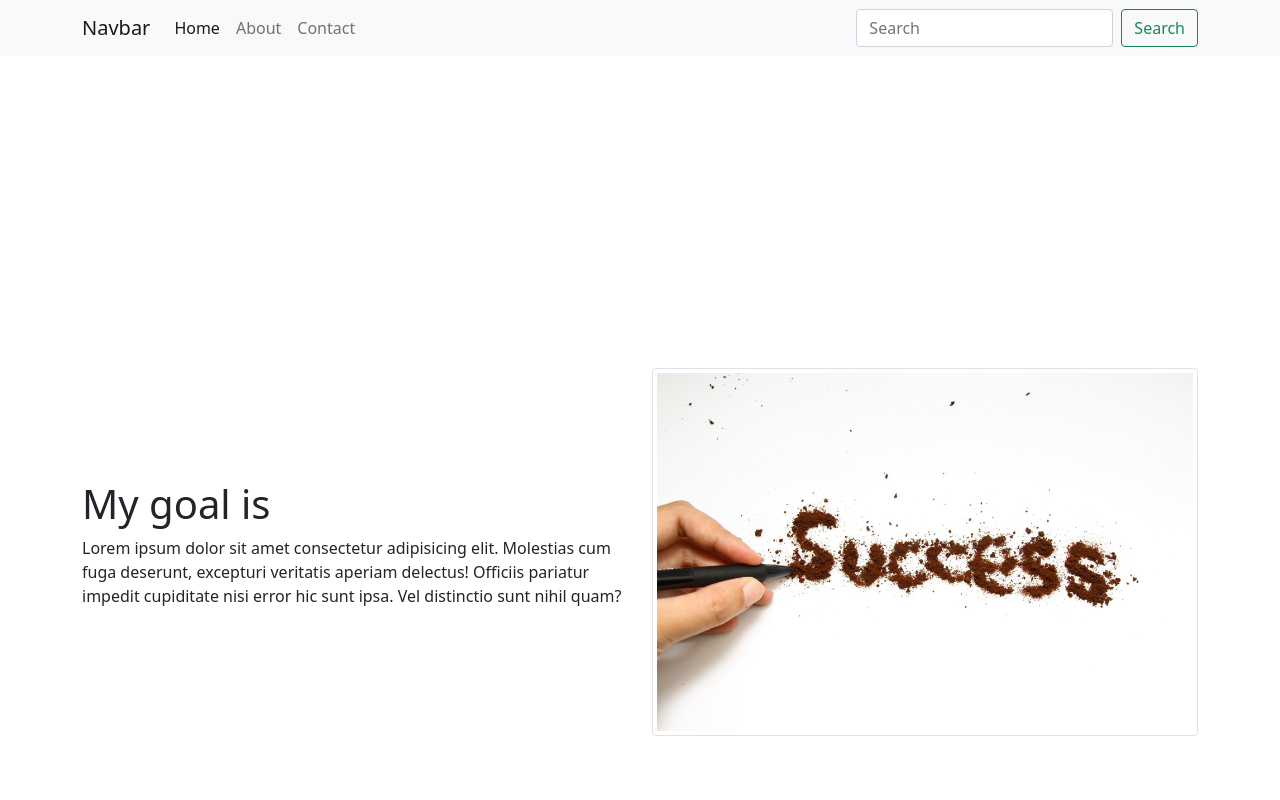
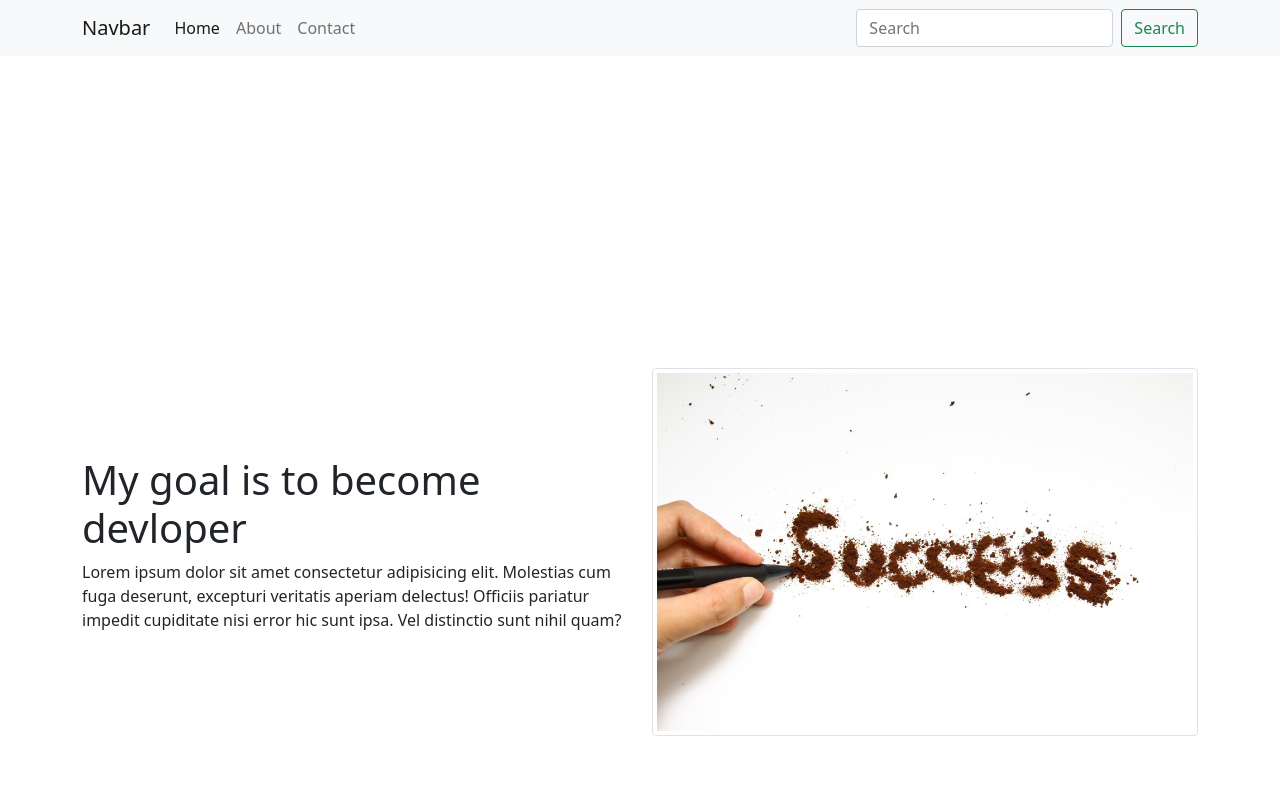
Before and after one commit to leadtrack/Portpolio, a plain HTML site: page index.html in a window 1280 px wide. Shown: the top 800 px of the page. Drawn offline with nearby package versions, Linux system fonts and the light colour scheme.

Commit message:
h1 change

```diff
--- a/index.html
+++ b/index.html
@@ -45,7 +45,7 @@
 
         <div class="row">
             <div class="col-md-6 d-flex flex-column justify-content-center">
-                <h1>My goal is</h1>
+                <h1>My goal is to become devloper</h1>
                 <p>Lorem ipsum dolor sit amet consectetur adipisicing elit. Molestias cum fuga deserunt, excepturi veritatis aperiam delectus! Officiis pariatur impedit cupiditate nisi error hic sunt ipsa. Vel distinctio sunt nihil quam?</p>
             </div>
             <div class="col-md-6">
```
